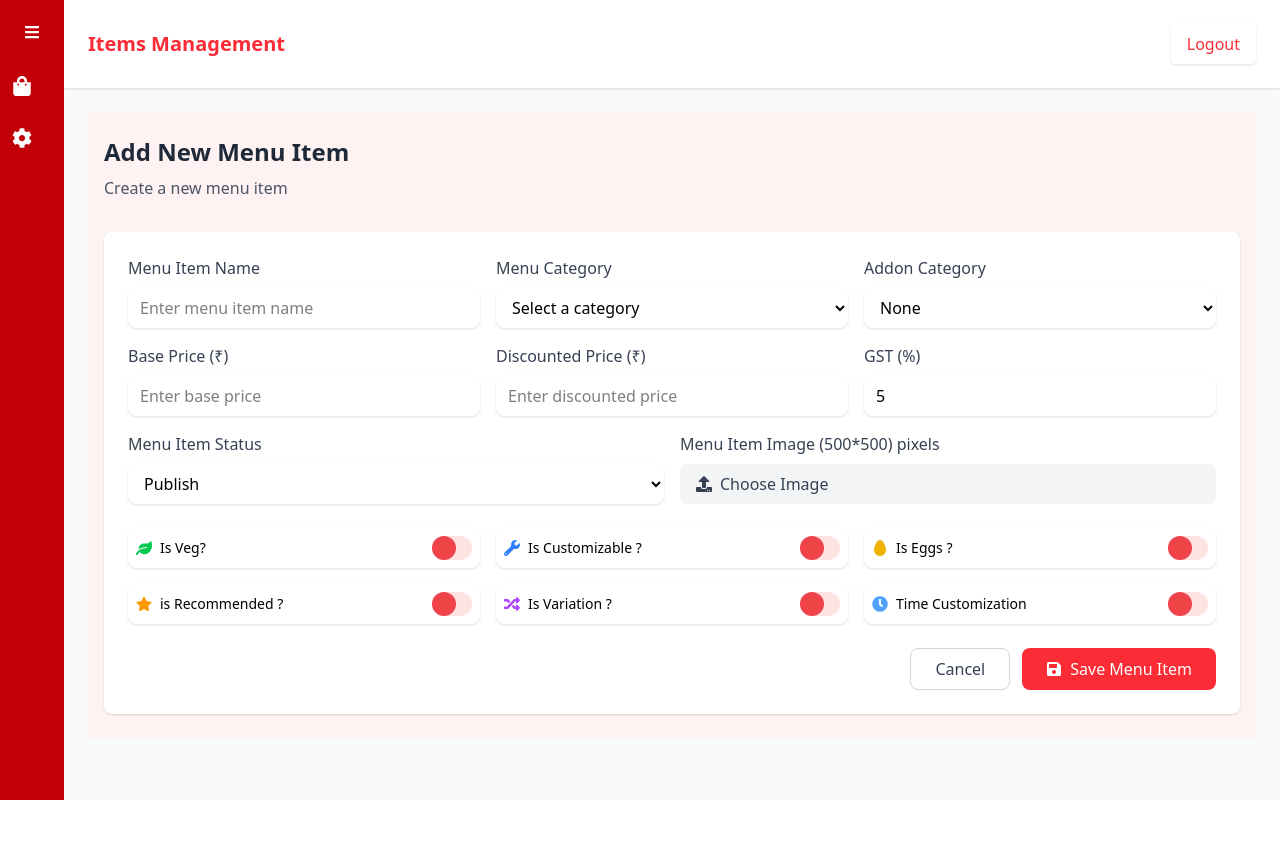
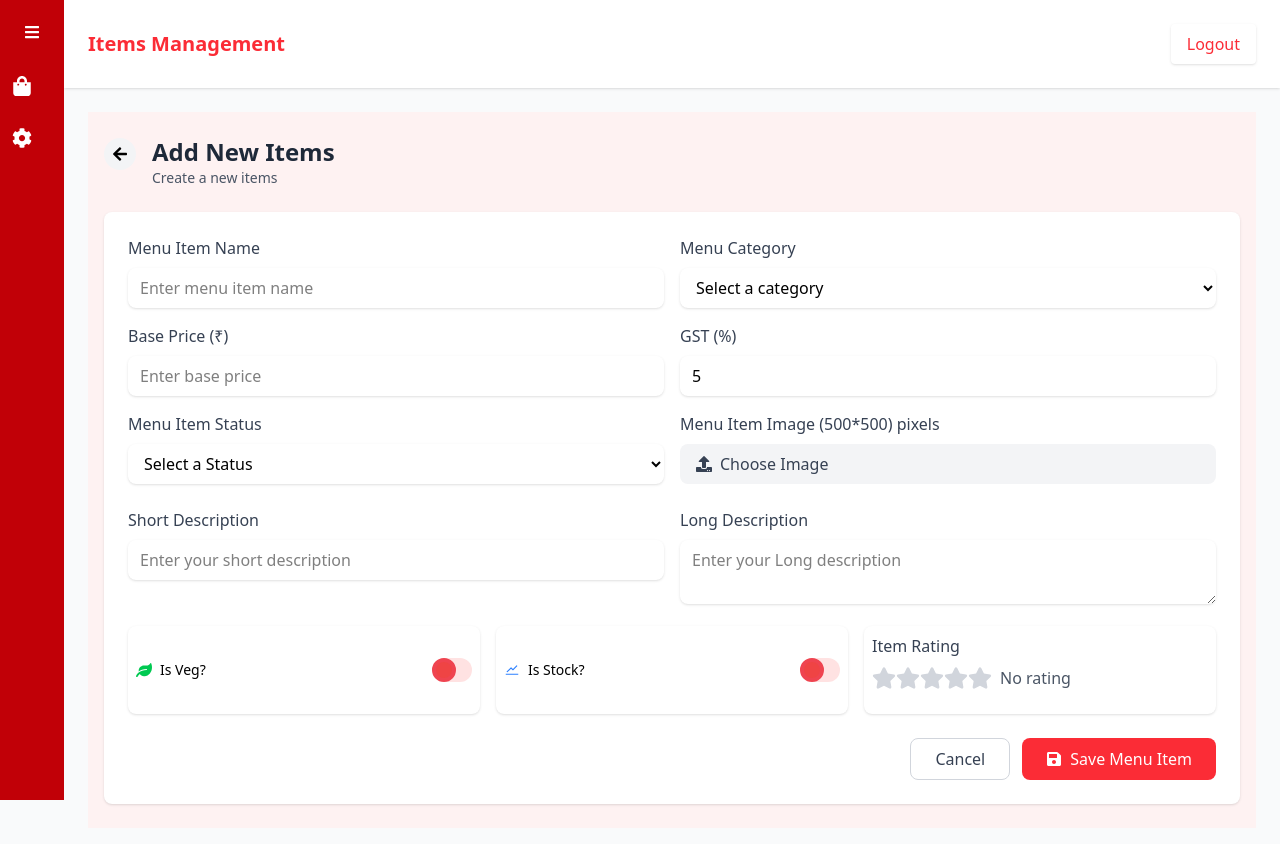
Before and after one commit to Shine-Infosolutions/Zomato_admin, a React (Vite) app: page /dashboard/add-item in a window 1280 px wide. Shown: the top 844 px of the page. Before the commit the page ends 800 px from the top, so only its background shows below. Built offline with nearby package versions, Linux system fonts and the light colour scheme.

Commit message:
many changes

```diff
--- a/src/components/AddCategory.jsx
+++ b/src/components/AddCategory.jsx
@@ -3,6 +3,7 @@ import React, { useState, useEffect } from "react";
 import { FaSave } from "react-icons/fa";
 import { useLocation, useNavigate } from "react-router-dom";
 import { useAppContext } from "../context/AppContext";
+import { AiOutlineStock } from "react-icons/ai";
 
 const AddCategory = () => {
   const [categoryName, setCategoryName] = useState("");
@@ -10,6 +11,7 @@ const AddCategory = () => {
   const [categoryItem, setCategoryItem] = useState("");
   const [isEditing, setIsEditing] = useState(false);
   const [editId, setEditId] = useState(null);
+  const [isStock, setIsStock] = useState(false);
 
   const location = useLocation();
   const navigate = useNavigate();
@@ -80,7 +82,8 @@ const AddCategory = () => {
               required
             />
           </div>
-          <div className="mb-4">
+
+          {/* <div className="mb-4">
             <label
               htmlFor="categoryItem"
               className="block text-gray-700 font-medium mb-2"
@@ -97,25 +100,37 @@ const AddCategory = () => {
               placeholder="Enter item count"
               required
             />
-          </div>
-
-          <div className="mb-6">
-            <label
-              htmlFor="categoryStatus"
-              className="block text-gray-700 font-medium mb-2"
-            >
-              Status
-            </label>
-            <select
-              id="categoryStatus"
-              name="categoryStatus"
-              value={categoryStatus}
-              onChange={(e) => setCategoryStatus(e.target.value)}
-              className="w-full px-3 sm:px-4 py-2 shadow rounded-lg focus:outline-none focus:border-red-500"
-            >
-              <option value="Publish">Publish</option>
-              <option value="Unpublish">Unpublish</option>
-            </select>
+          </div> */}
+          <div className="mb-4">
+            <div className="flex items-center gap-2 bg-white p-2 rounded-lg shadow">
+              <AiOutlineStock className="text-blue-500" />
+              <span className="text-sm">Is Stock?</span>
+              <div className="relative ml-auto w-10 align-middle select-none">
+                <input
+                  type="checkbox"
+                  id="toggleStock"
+                  checked={isStock}
+                  onChange={() => setIsStock(!isStock)}
+                  className="absolute block w-6 h-6 rounded-full bg-white border-4 appearance-none cursor-pointer"
+                  style={{
+                    transform: isStock ? "translateX(100%)" : "translateX(0)",
+                    backgroundColor: isStock
+                      ? "rgb(34, 197, 94)"
+                      : "rgb(239, 68, 68)",
+                    borderColor: isStock
+                      ? "rgb(34, 197, 100 )"
+                      : "rgb(239, 68, 80)",
+                    transition: "transform 0.3s ease-in-out",
+                  }}
+                />
+                <label
+                  htmlFor="toggleStock"
+                  className={`block overflow-hidden h-6 rounded-full cursor-pointer ${
+                    isStock ? "bg-green-100" : "bg-red-100"
+                  }`}
+                ></label>
+              </div>
+            </div>
           </div>
 
           <div className="flex gap-3 justify-end">
--- a/src/components/AddItem.jsx
+++ b/src/components/AddItem.jsx
@@ -2,14 +2,8 @@
 import React, { useState, useEffect } from "react";
 import { FaSave, FaUpload } from "react-icons/fa";
 import { useLocation, useNavigate } from "react-router-dom";
-import {
-  FaLeaf,
-  FaWrench,
-  FaEgg,
-  FaStar,
-  FaRandom,
-  FaClock,
-} from "react-icons/fa";
+import { FaLeaf, FaWrench, FaStar, FaArrowLeft } from "react-icons/fa";
+import { AiOutlineStock } from "react-icons/ai";
 
 const AddItem = () => {
   const [itemName, setItemName] = useState("");
@@ -24,11 +18,15 @@ const AddItem = () => {
   const [isEditing, setIsEditing] = useState(false);
   const [editId, setEditId] = useState(null);
   const [isVeg, setIsVeg] = useState(false);
-  const [isCustomizable, setIsCustomizable] = useState(false);
-  const [hasEggs, setHasEggs] = useState(false);
-  const [isRecommended, setIsRecommended] = useState(false);
-  const [hasVariation, setHasVariation] = useState(false);
-  const [hasTimeCustomization, setHasTimeCustomization] = useState(false);
+  // const [hasEggs, setHasEggs] = useState(false);
+  // const [isRecommended, setIsRecommended] = useState(false);
+  // const [hasVariation, setHasVariation] = useState(false);
+  // const [hasTimeCustomization, setHasTimeCustomization] = useState(false);
+  const [isStock, setIsStock] = useState(false);
+  const [shortDescription, setShortDescription] = useState("");
+  const [longDescription, setLongDescription] = useState("");
+  // Add this to your state declarations
+  const [rating, setRating] = useState(0);
 
   const location = useLocation();
   const navigate = useNavigate();
@@ -56,6 +54,10 @@ const AddItem = () => {
       reader.readAsDataURL(file);
     }
   };
+  // Add this function to handle star clicks
+  const handleStarClick = (selectedRating) => {
+    setRating(selectedRating);
+  };
 
   const handleSubmit = async (e) => {
     e.preventDefault();
@@ -64,7 +66,7 @@ const AddItem = () => {
       id: isEditing ? editId : Date.now(),
       name: itemName,
       category: itemCategory,
-      basePrice: parseFloat(basePrice),
+      price: parseFloat(basePrice),
       discountedPrice: parseFloat(discountedPrice) || parseFloat(basePrice),
       gst: parseFloat(gst),
       status: itemStatus,
@@ -72,11 +74,14 @@ const AddItem = () => {
       // In a real app, you'd upload the image to a server and store the URL
       image: itemImage ? itemImage.name : null,
       isVeg,
-      isCustomizable,
-      hasEggs,
-      isRecommended,
-      hasVariation,
-      hasTimeCustomization,
+      isStock,
+      shortDescription,
+      longDescription,
+      rating: rating,
+      // hasEggs,
+      // isRecommended,
+      // hasVariation,
+      // hasTimeCustomization,
     };
 
     try {
@@ -106,13 +111,21 @@ const AddItem = () => {
 
   return (
     <div className="p-2 sm:p-6 px-2 sm:px-4 bg-red-50">
-      <div className="mb-4 sm:mb-8">
-        <h2 className="text-xl sm:text-2xl font-bold text-gray-800">
-          {isEditing ? "Update Menu Item" : "Add New Menu Item"}
-        </h2>
-        <p className="text-sm sm:text-base text-gray-600 mt-2">
-          {isEditing ? "Edit menu item details" : "Create a new menu item"}
+      <div className="mb-6 flex items-center">
+        <button
+          onClick={() => navigate("/dashboard/items")}
+          className="mr-4  mb-4 p-2 bg-gray-100 rounded-full hover:bg-gray-200"
+        >
+          <FaArrowLeft />
+        </button>
+        <div>
+          <h1 className="text-2xl font-bold text-gray-800">
+            {isEditing ? "Update Items" : "Add New Items"}
+          </h1>
+          <p className="text-gray-600 text-sm">
+            {isEditing ? "Edit Items details" : "Create a new items"}
           </p>
+        </div>
       </div>
 
       <div className="bg-white rounded-lg shadow p-3 sm:p-6">
@@ -159,12 +172,12 @@ const AddItem = () => {
               </select>
             </div>
 
-            <div className="flex-1">
+            {/* <div className="flex-1">
               <label
                 htmlFor="addonCategory"
                 className="block text-gray-700 font-medium mb-2"
               >
-                Addon Category
+                Add Category
               </label>
               <select
                 id="addonCategory"
@@ -177,7 +190,7 @@ const AddItem = () => {
                 <option value="Sauces">Sauces</option>
                 <option value="Sides">Sides</option>
               </select>
-            </div>
+            </div> */}
           </div>
 
           {/* Row 2 */}
@@ -202,7 +215,7 @@ const AddItem = () => {
               />
             </div>
 
-            <div className="flex-1">
+            {/* <div className="flex-1">
               <label
                 htmlFor="discountedPrice"
                 className="block text-gray-700 font-medium mb-2"
@@ -219,7 +232,7 @@ const AddItem = () => {
                 min="0"
                 step="0.01"
               />
-            </div>
+            </div> */}
 
             <div className="flex-1">
               <label
@@ -259,6 +272,7 @@ const AddItem = () => {
                 className="w-full px-3 py-2 shadow rounded-lg focus:outline-none focus:border-red-500"
                 required
               >
+                <option value="Publish">Select a Status</option>
                 <option value="Publish">Publish</option>
                 <option value="Unpublish">Unpublish</option>
               </select>
@@ -301,11 +315,73 @@ const AddItem = () => {
               </p> */}
             </div>
           </div>
+
+          <div className="flex flex-col md:flex-row gap-4 mb-4">
+            <div className="flex-1">
+              <label
+                htmlFor="basePrice"
+                className="block text-gray-700 font-medium mb-2"
+              >
+                Short Description
+              </label>
+              <input
+                type="text"
+                id="shortDescription"
+                value={shortDescription}
+                onChange={(e) => setShortDescription(e.target.value)}
+                className="w-full px-3 py-2 shadow rounded-lg focus:outline-none focus:border-red-500"
+                placeholder="Enter your short description"
+                min="0"
+                step="0.01"
+                required
+              />
+            </div>
+
+            {/* <div className="flex-1">
+              <label
+                htmlFor="discountedPrice"
+                className="block text-gray-700 font-medium mb-2"
+              >
+                Discounted Price (₹)
+              </label>
+              <input
+                type="number"
+                id="discountedPrice"
+                value={discountedPrice}
+                onChange={(e) => setDiscountedPrice(e.target.value)}
+                className="w-full px-3 py-2 shadow rounded-lg focus:outline-none focus:border-red-500"
+                placeholder="Enter discounted price"
+                min="0"
+                step="0.01"
+              />
+            </div> */}
+
+            <div className="flex-1">
+              <label
+                htmlFor="basePrice"
+                className="block text-gray-700 font-medium mb-2"
+              >
+                Long Description
+              </label>
+              <textarea
+                type="text"
+                id="longDescription"
+                value={longDescription}
+                onChange={(e) => setLongDescription(e.target.value)}
+                className="w-full px-3 py-2 shadow rounded-lg focus:outline-none focus:border-red-500"
+                placeholder="Enter your Long description"
+                min="0"
+                step="0.01"
+                required
+              />
+            </div>
+          </div>
           {/* Toggle Switches Row */}
-          <div className="mb-6">
+
           {/* <label className="block text-gray-700 font-medium mb-2">
               Item Attributes
             </label> */}
+          <div className="mb-6">
             <div className="grid grid-cols-2 md:grid-cols-3 gap-4">
               {/* Veg Toggle */}
               <div className="flex items-center gap-2 bg-white p-2 rounded-lg shadow">
@@ -338,41 +414,67 @@ const AddItem = () => {
                 </div>
               </div>
 
-              {/* Customizable Toggle */}
+              {/* Stock Toggle */}
               <div className="flex items-center gap-2 bg-white p-2 rounded-lg shadow">
-                <FaWrench className="text-blue-500" />
-                <span className="text-sm">Is Customizable ?</span>
+                <AiOutlineStock className="text-blue-500" />
+                <span className="text-sm">Is Stock?</span>
                 <div className="relative ml-auto w-10 align-middle select-none">
                   <input
                     type="checkbox"
-                    id="toggleCustomizable"
-                    checked={isCustomizable}
-                    onChange={() => setIsCustomizable(!isCustomizable)}
+                    id="toggleStock"
+                    checked={isStock}
+                    onChange={() => setIsStock(!isStock)}
                     className="absolute block w-6 h-6 rounded-full bg-white border-4 appearance-none cursor-pointer"
                     style={{
-                      transform: isCustomizable
-                        ? "translateX(100%)"
-                        : "translateX(0)",
-                      backgroundColor: isCustomizable
+                      transform: isStock ? "translateX(100%)" : "translateX(0)",
+                      backgroundColor: isStock
                         ? "rgb(34, 197, 94)"
                         : "rgb(239, 68, 68)",
-                      borderColor: isCustomizable
+                      borderColor: isStock
                         ? "rgb(34, 197, 100 )"
                         : "rgb(239, 68, 80)",
                       transition: "transform 0.3s ease-in-out",
                     }}
                   />
                   <label
-                    htmlFor="toggleCustomizable"
+                    htmlFor="toggleStock"
                     className={`block overflow-hidden h-6 rounded-full cursor-pointer ${
-                      isCustomizable ? "bg-green-100" : "bg-red-100"
+                      isStock ? "bg-green-100" : "bg-red-100"
                     }`}
                   ></label>
                 </div>
               </div>
+              {/* Rating Stars */}
+              <div className="flex items-center gap-2 bg-white p-2 rounded-lg shadow">
+                <div className="flex-1 mb-4">
+                  <label className="block text-gray-700 font-medium mb-2">
+                    Item Rating
+                  </label>
+                  <div className="flex items-center">
+                    {[1, 2, 3, 4, 5].map((star) => (
+                      <button
+                        key={star}
+                        type="button"
+                        onClick={() => handleStarClick(star)}
+                        className="focus:outline-none"
+                      >
+                        <FaStar
+                          className={`text-2xl ${
+                            star <= rating ? "text-yellow-400" : "text-gray-300"
+                          }`}
+                        />
+                      </button>
+                    ))}
+                    <span className="ml-2 text-gray-600">
+                      {rating > 0 ? `${rating}/5` : "No rating"}
+                    </span>
+                  </div>
+                </div>
+              </div>
+            </div>
 
             {/* Eggs Toggle */}
-              <div className="flex items-center gap-2 bg-white p-2 rounded-lg shadow">
+            {/* <div className="flex items-center gap-2 bg-white p-2 rounded-lg shadow">
                 <FaEgg className="text-yellow-500" />
                 <span className="text-sm">Is Eggs ?</span>
                 <div className="relative ml-auto w-10 align-middle select-none">
@@ -400,10 +502,10 @@ const AddItem = () => {
                     }`}
                   ></label>
                 </div>
-              </div>
+              </div> */}
 
             {/* Recommended Toggle */}
-              <div className="flex items-center gap-2 bg-white p-2 rounded-lg shadow">
+            {/* <div className="flex items-center gap-2 bg-white p-2 rounded-lg shadow">
                 <FaStar className="text-amber-500" />
                 <span className="text-sm">is Recommended ?</span>
                 <div className="relative ml-auto w-10 align-middle select-none">
@@ -433,10 +535,10 @@ const AddItem = () => {
                     }`}
                   ></label>
                 </div>
-              </div>
+              </div> */}
 
             {/* Variation Toggle */}
-              <div className="flex items-center gap-2 bg-white p-2 rounded-lg shadow">
+            {/* <div className="flex items-center gap-2 bg-white p-2 rounded-lg shadow">
                 <FaRandom className="text-purple-500" />
                 <span className="text-sm">Is Variation ?</span>
                 <div className="relative ml-auto w-10 align-middle select-none">
@@ -466,10 +568,10 @@ const AddItem = () => {
                     }`}
                   ></label>
                 </div>
-              </div>
+              </div> */}
 
             {/* Time Customization Toggle */}
-              <div className="flex items-center gap-2 bg-white p-2 rounded-lg shadow">
+            {/* <div className="flex items-center gap-2 bg-white p-2 rounded-lg shadow">
                 <FaClock className="text-blue-400" />
                 <span className="text-sm">Time Customization</span>
                 <div className="relative ml-auto w-10 align-middle select-none">
@@ -501,8 +603,7 @@ const AddItem = () => {
                     }`}
                   ></label>
                 </div>
-              </div>
-            </div>
+              </div> */}
           </div>
 
           <div className="flex gap-3 justify-end">
--- a/src/components/AddVariation.jsx
+++ b/src/components/AddVariation.jsx
@@ -1,6 +1,7 @@
 import React, { useState, useEffect } from "react";
 import { FaSave, FaTrash, FaArrowLeft } from "react-icons/fa";
 import { useLocation, useNavigate } from "react-router-dom";
+import { AiOutlineStock } from "react-icons/ai";
 
 const AddVariation = () => {
   const [itemName, setItemName] = useState("");
@@ -12,6 +13,8 @@ const AddVariation = () => {
   const [isEditing, setIsEditing] = useState(false);
   const [editId, setEditId] = useState(null);
   const [items, setItems] = useState([]);
+  const [isStock, setIsStock] = useState(false);
+  const [itemStatus, setItemStatus] = useState("");
 
   const location = useLocation();
   const navigate = useNavigate();
@@ -311,21 +314,61 @@ const AddVariation = () => {
           {/* Stock */}
           <div className="mb-4">
             <label
-              htmlFor="stock"
+              htmlFor="toggleStock"
               className="block text-gray-700 font-medium mb-2"
             >
               Stock
             </label>
-            <input
-              type="number"
-              id="stock"
-              value={stock}
-              onChange={(e) => setStock(e.target.value)}
-              className="w-full px-4 py-2 rounded-lg border border-gray-300 focus:outline-none focus:ring-2 focus:ring-red-500 focus:border-transparent"
-              placeholder="Enter available stock"
-              min="0"
-              required
-            />
+            <div className="flex items-center gap-2 bg-white p-2 rounded-lg shadow mb-2">
+              <AiOutlineStock className="text-blue-500" />
+              <span className="text-sm">Is Stock?</span>
+              <div className="relative ml-auto w-10 align-middle select-none">
+                <input
+                  type="checkbox"
+                  id="toggleStock"
+                  checked={isStock}
+                  onChange={() => setIsStock(!isStock)}
+                  className="absolute block w-6 h-6 rounded-full bg-white border-4 appearance-none cursor-pointer"
+                  style={{
+                    transform: isStock ? "translateX(100%)" : "translateX(0)",
+                    backgroundColor: isStock
+                      ? "rgb(34, 197, 94)"
+                      : "rgb(239, 68, 68)",
+                    borderColor: isStock
+                      ? "rgb(34, 197, 100 )"
+                      : "rgb(239, 68, 80)",
+                    transition: "transform 0.3s ease-in-out",
+                  }}
+                />
+                <label
+                  htmlFor="toggleStock"
+                  className={`block overflow-hidden h-6 rounded-full cursor-pointer ${
+                    isStock ? "bg-green-100" : "bg-red-100"
+                  }`}
+                ></label>
+              </div>
+            </div>
+          </div>
+          <div className="mb-4">
+            <label
+              htmlFor="itemStatus"
+              className="block text-gray-700 font-medium mb-2"
+            >
+              Status
+            </label>
+            <div className="flex-1">
+              <select
+                id="itemStatus"
+                value={itemStatus}
+                onChange={(e) => setItemStatus(e.target.value)}
+                className="w-full px-3 py-2 shadow rounded-lg focus:outline-none focus:border-red-500"
+                required
+              >
+                <option value="Publish">Select a Status</option>
+                <option value="Publish">Publish</option>
+                <option value="Unpublish">Unpublish</option>
+              </select>
+            </div>
           </div>
 
           {/* Varieties */}
```
Lines whose indentation alone changed are shown as unchanged.
